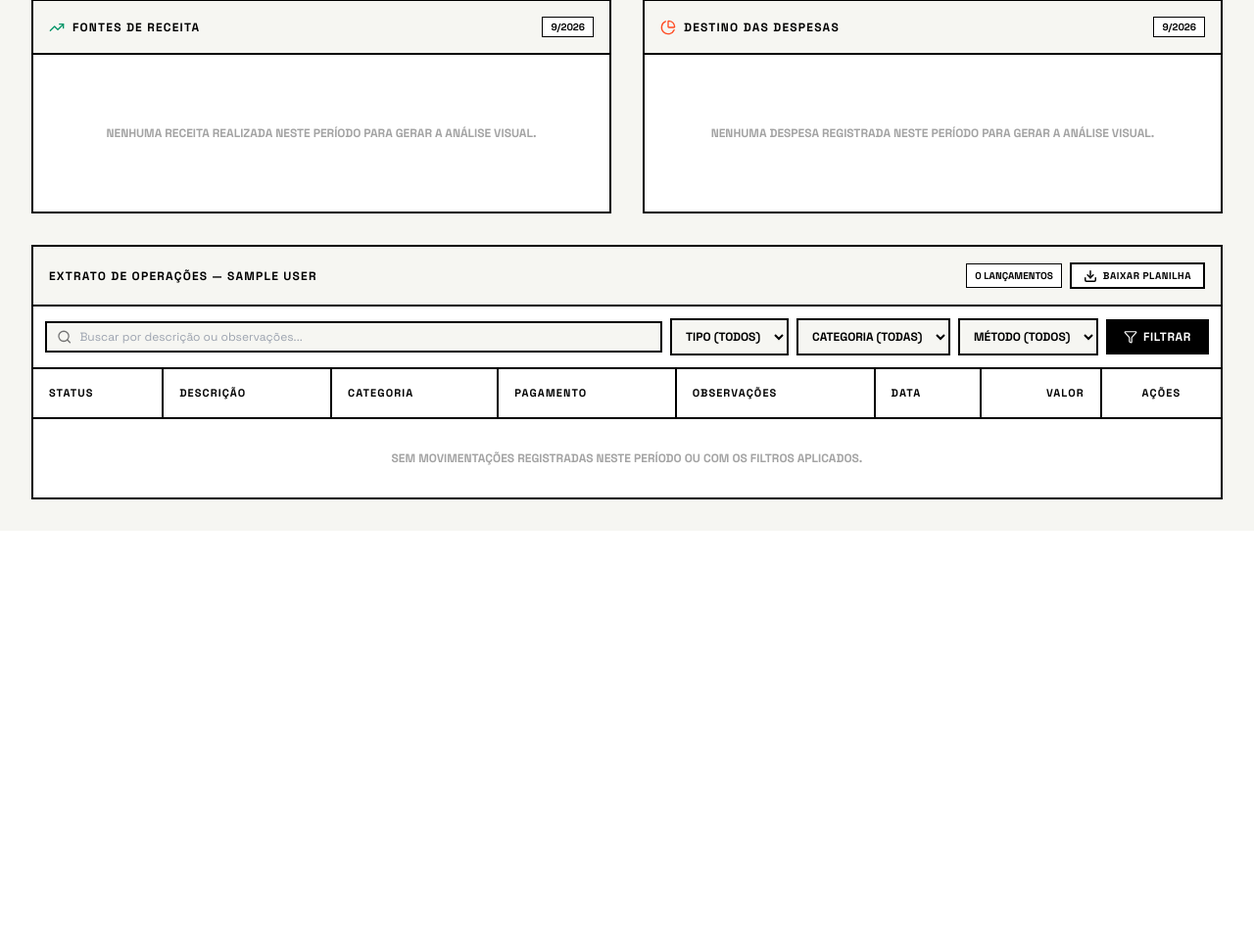
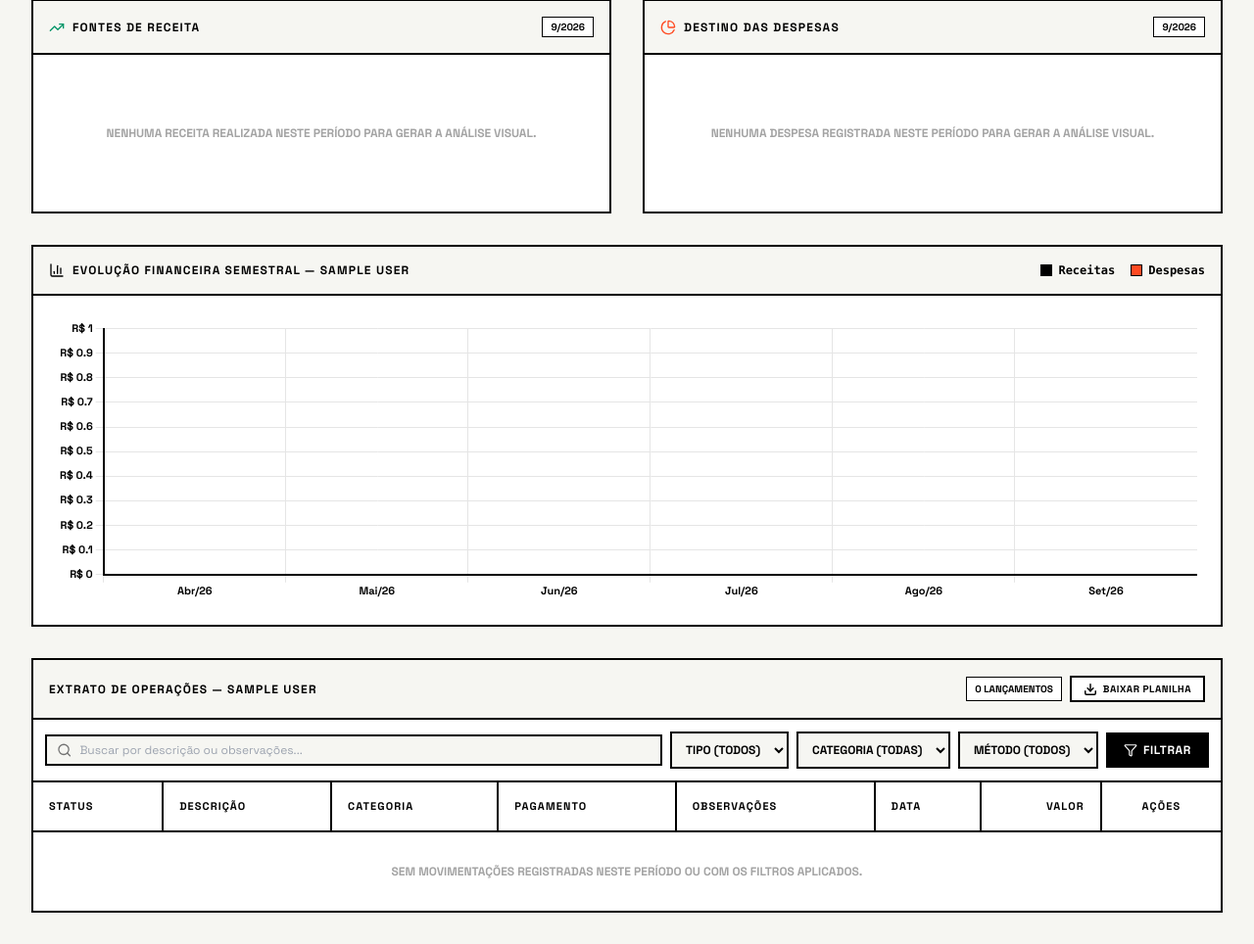
Before and after one commit to leobrda/finance, a Django app: page /dashboard/ in a window 1280 px wide. Shown: the part 862-1826 px from the top of the page at 98% size. Before the commit the page ends 1404 px from the top, so only its background shows below. Run offline with Django 5.2, Linux system fonts and the light colour scheme; a user stored in the database is signed in; tables that the repository leaves empty hold one stand-in row (values such as "Sample post"); some libraries are stand-ins or nearby versions.

Commit message:
feat: implementa grafico de barras de evolucao financeira semestral com comparativo de receitas e despesas

```diff
--- a/finances/views.py
+++ b/finances/views.py
@@ -66,7 +66,7 @@ def dashboard_view(request):
             trans.save()
             return redirect(f"{request.path}?workspace={current_workspace.id}&year={selected_year}&month={selected_month}")
 
-    # 4. POST: Metas do Mês (bloco independente no nível principal do POST)
+    # 4. POST: Metas do Mês
     if request.method == 'POST' and 'save_goals' in request.POST and current_workspace:
         raw_rev = request.POST.get('revenue_goal', '').replace(',', '.').strip()
         raw_exp = request.POST.get('expense_limit', '').replace(',', '.').strip()
@@ -108,7 +108,12 @@ def dashboard_view(request):
     income_chart_labels = []
     income_chart_data = []
 
-    # Variáveis de Metas
+    # Histórico Semestral
+    history_labels = []
+    history_income_data = []
+    history_expense_data = []
+
+    # Metas
     monthly_goal = None
     goal_form = None
     revenue_goal = Decimal('0.00')
@@ -120,10 +125,14 @@ def dashboard_view(request):
     revenue_remaining = Decimal('0.00')
     expense_remaining = Decimal('0.00')
 
+    month_abbrevs = {
+        1: 'Jan', 2: 'Fev', 3: 'Mar', 4: 'Abr', 5: 'Mai', 6: 'Jun',
+        7: 'Jul', 8: 'Ago', 9: 'Set', 10: 'Out', 11: 'Nov', 12: 'Dez'
+    }
+
     if current_workspace:
         workspace_categories = Category.objects.filter(workspace=current_workspace).order_by('name')
 
-        # Recupera a meta do período
         monthly_goal = MonthlyGoal.objects.filter(
             workspace=current_workspace,
             year=selected_year,
@@ -136,7 +145,7 @@ def dashboard_view(request):
             revenue_goal = monthly_goal.revenue_goal or Decimal('0.00')
             expense_limit = monthly_goal.expense_limit or Decimal('0.00')
 
-        # Base do período
+        # Período Ativo Selecionado
         base_qs = Transaction.objects.filter(
             workspace=current_workspace,
             transaction_date__year=selected_year,
@@ -150,7 +159,7 @@ def dashboard_view(request):
         pending_income = base_qs.filter(category__category_type='INCOME', status='PENDING').aggregate(Sum('amount'))['amount__sum'] or Decimal('0.00')
         pending_expense = base_qs.filter(category__category_type='EXPENSE', status='PENDING').aggregate(Sum('amount'))['amount__sum'] or Decimal('0.00')
 
-        # Cálculos de Progresso das Metas
+        # Progresso Metas
         if revenue_goal > Decimal('0.00'):
             calc_rev = float((total_income / revenue_goal) * Decimal('100'))
             revenue_percent = round(calc_rev, 1)
@@ -163,7 +172,7 @@ def dashboard_view(request):
             expense_bar_width = min(expense_percent, 100)
             expense_remaining = expense_limit - total_expense
 
-        # Gráfico de Despesas por Categoria
+        # Distribuição de Despesas
         expense_by_cat = base_qs.filter(
             category__category_type='EXPENSE', status='PAID'
         ).values('category__name').annotate(total=Sum('amount')).order_by('-total')
@@ -173,7 +182,7 @@ def dashboard_view(request):
             chart_labels.append(cat_name.upper())
             chart_data.append(float(item['total']))
 
-        # Gráfico de Receitas por Categoria
+        # Distribuição de Receitas
         income_by_cat = base_qs.filter(
             category__category_type='INCOME', status='PAID'
         ).values('category__name').annotate(total=Sum('amount')).order_by('-total')
@@ -183,7 +192,32 @@ def dashboard_view(request):
             income_chart_labels.append(cat_name.upper())
             income_chart_data.append(float(item['total']))
 
-        # Filtros no extrato
+        # Cálculo Retroativo dos Últimos 6 Meses
+        # Ordem cronológica: do 5º mês atrás até o mês selecionado
+        for offset in range(5, -1, -1):
+            # Subtrai offset meses do período selecionado
+            calc_m = selected_month - offset
+            calc_y = selected_year
+            while calc_m <= 0:
+                calc_m += 12
+                calc_y -= 1
+
+            m_qs = Transaction.objects.filter(
+                workspace=current_workspace,
+                transaction_date__year=calc_y,
+                transaction_date__month=calc_m,
+                status='PAID'
+            )
+
+            m_inc = m_qs.filter(category__category_type='INCOME').aggregate(Sum('amount'))['amount__sum'] or Decimal('0.00')
+            m_exp = m_qs.filter(category__category_type='EXPENSE').aggregate(Sum('amount'))['amount__sum'] or Decimal('0.00')
+
+            label_str = f"{month_abbrevs[calc_m]}/{str(calc_y)[2:]}"
+            history_labels.append(label_str)
+            history_income_data.append(float(m_inc))
+            history_expense_data.append(float(m_exp))
+
+        # Filtros do Extrato
         table_qs = base_qs
 
         if search_query:
@@ -231,6 +265,10 @@ def dashboard_view(request):
         'chart_data_json': json.dumps(chart_data),
         'income_chart_labels_json': json.dumps(income_chart_labels),
         'income_chart_data_json': json.dumps(income_chart_data),
+        # Dados do Histórico Semestral
+        'history_labels_json': json.dumps(history_labels),
+        'history_income_data_json': json.dumps(history_income_data),
+        'history_expense_data_json': json.dumps(history_expense_data),
         'search_query': search_query,
         'filter_type': filter_type,
         'filter_category': filter_category,
--- a/templates/finances/dashboard.html
+++ b/templates/finances/dashboard.html
@@ -331,6 +331,32 @@
 
         </div>
 
+        <!-- Card de Histórico Semestral: Comparativo de Receitas vs Despesas (Barras) -->
+        <div class="border-2 border-black bg-white mb-8">
+            <div class="p-4 border-b-2 border-black flex flex-wrap justify-between items-center gap-2 bg-[#F6F6F2]">
+                <div class="flex items-center gap-2">
+                    <i data-lucide="bar-chart-3" class="w-4 h-4"></i>
+                    <h3 class="text-xs font-black uppercase tracking-widest">
+                        Evolução Financeira Semestral — {{ current_workspace.name }}
+                    </h3>
+                </div>
+                <div class="flex items-center gap-4 text-xs font-bold font-mono">
+                    <span class="flex items-center gap-1.5">
+                        <span class="w-3 h-3 bg-black border border-black inline-block"></span> Receitas
+                    </span>
+                    <span class="flex items-center gap-1.5">
+                        <span class="w-3 h-3 bg-[#FF4A22] border border-black inline-block"></span> Despesas
+                    </span>
+                </div>
+            </div>
+
+            <div class="p-6">
+                <div class="w-full h-72 relative">
+                    <canvas id="historyBarChart"></canvas>
+                </div>
+            </div>
+        </div>
+
         <!-- Tabela de Lançamentos em Estilo Editorial -->
         <div class="border-2 border-black bg-white">
             <div class="p-4 border-b-2 border-black flex flex-wrap justify-between items-center gap-2 bg-[#F6F6F2]">
@@ -422,7 +448,6 @@
                     <tbody class="divide-y-2 divide-black text-sm">
                         {% for t in transactions %}
                         <tr class="hover:bg-neutral-50 transition {% if t.status == 'PENDING' %}bg-amber-50/40{% endif %}">
-                            <!-- Coluna Status com Botão de 1 Clique -->
                             <td class="p-4 border-r-2 border-black text-center">
                                 <form method="post" action="{% url 'toggle_transaction_status' t.pk %}" class="inline">
                                     {% csrf_token %}
@@ -667,7 +692,7 @@
         lucide.createIcons();
     </script>
 
-    <!-- Script Chart.js com os dois gráficos Neobrutalistas -->
+    <!-- Scripts Chart.js: Rosca (Receitas e Despesas) e Barras (Histórico Semestral) -->
     <script>
         const brutalistColorsExpenses = ['#FFE600', '#FF4A22', '#000000', '#737373', '#00F0FF', '#A3E635'];
         const brutalistColorsIncome = ['#10B981', '#FFE600', '#00F0FF', '#000000', '#6366F1', '#EC4899'];
@@ -795,6 +820,103 @@
                 legendExp.appendChild(item);
             });
         }
+
+        // 3. Gráfico de Histórico Semestral (Barras Neobrutalistas)
+        const historyLabels = JSON.parse('{{ history_labels_json|escapejs }}');
+        const historyIncome = JSON.parse('{{ history_income_data_json|escapejs }}');
+        const historyExpense = JSON.parse('{{ history_expense_data_json|escapejs }}');
+
+        const ctxHistory = document.getElementById('historyBarChart').getContext('2d');
+        new Chart(ctxHistory, {
+            type: 'bar',
+            data: {
+                labels: historyLabels,
+                datasets: [
+                    {
+                        label: 'Receitas',
+                        data: historyIncome,
+                        backgroundColor: '#000000',
+                        borderColor: '#000000',
+                        borderWidth: 2,
+                        borderRadius: 0,
+                        barPercentage: 0.7,
+                        categoryPercentage: 0.6
+                    },
+                    {
+                        label: 'Despesas',
+                        data: historyExpense,
+                        backgroundColor: '#FF4A22',
+                        borderColor: '#000000',
+                        borderWidth: 2,
+                        borderRadius: 0,
+                        barPercentage: 0.7,
+                        categoryPercentage: 0.6
+                    }
+                ]
+            },
+            options: {
+                responsive: true,
+                maintainAspectRatio: false,
+                scales: {
+                    x: {
+                        grid: {
+                            color: '#E5E5E5',
+                            lineWidth: 1
+                        },
+                        ticks: {
+                            font: {
+                                family: 'Space Grotesk',
+                                weight: 'bold',
+                                size: 11
+                            },
+                            color: '#000000'
+                        },
+                        border: {
+                            color: '#000000',
+                            width: 2
+                        }
+                    },
+                    y: {
+                        grid: {
+                            color: '#E5E5E5',
+                            lineWidth: 1
+                        },
+                        ticks: {
+                            font: {
+                                family: 'Space Grotesk',
+                                weight: 'bold',
+                                size: 11
+                            },
+                            color: '#000000',
+                            callback: function(value) {
+                                return 'R$ ' + value;
+                            }
+                        },
+                        border: {
+                            color: '#000000',
+                            width: 2
+                        }
+                    }
+                },
+                plugins: {
+                    legend: {
+                        display: false
+                    },
+                    tooltip: {
+                        backgroundColor: '#000000',
+                        titleFont: { family: 'Space Grotesk', weight: 'bold' },
+                        bodyFont: { family: 'Space Grotesk' },
+                        borderColor: '#000000',
+                        borderWidth: 2,
+                        callbacks: {
+                            label: function(context) {
+                                return ` ${context.dataset.label}: R$ ${context.parsed.y.toFixed(2)}`;
+                            }
+                        }
+                    }
+                }
+            }
+        });
     </script>
 </body>
 </html>
```
